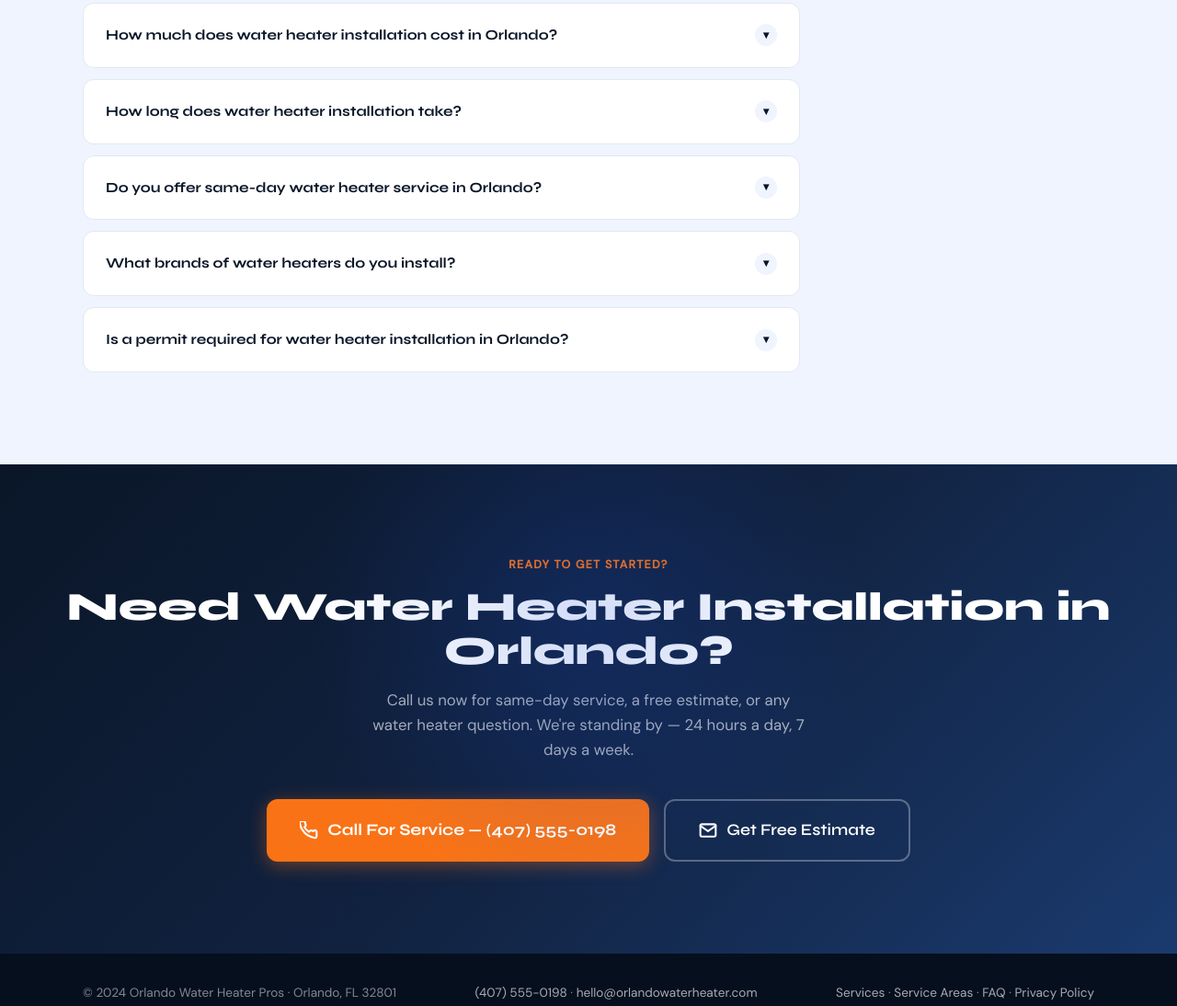
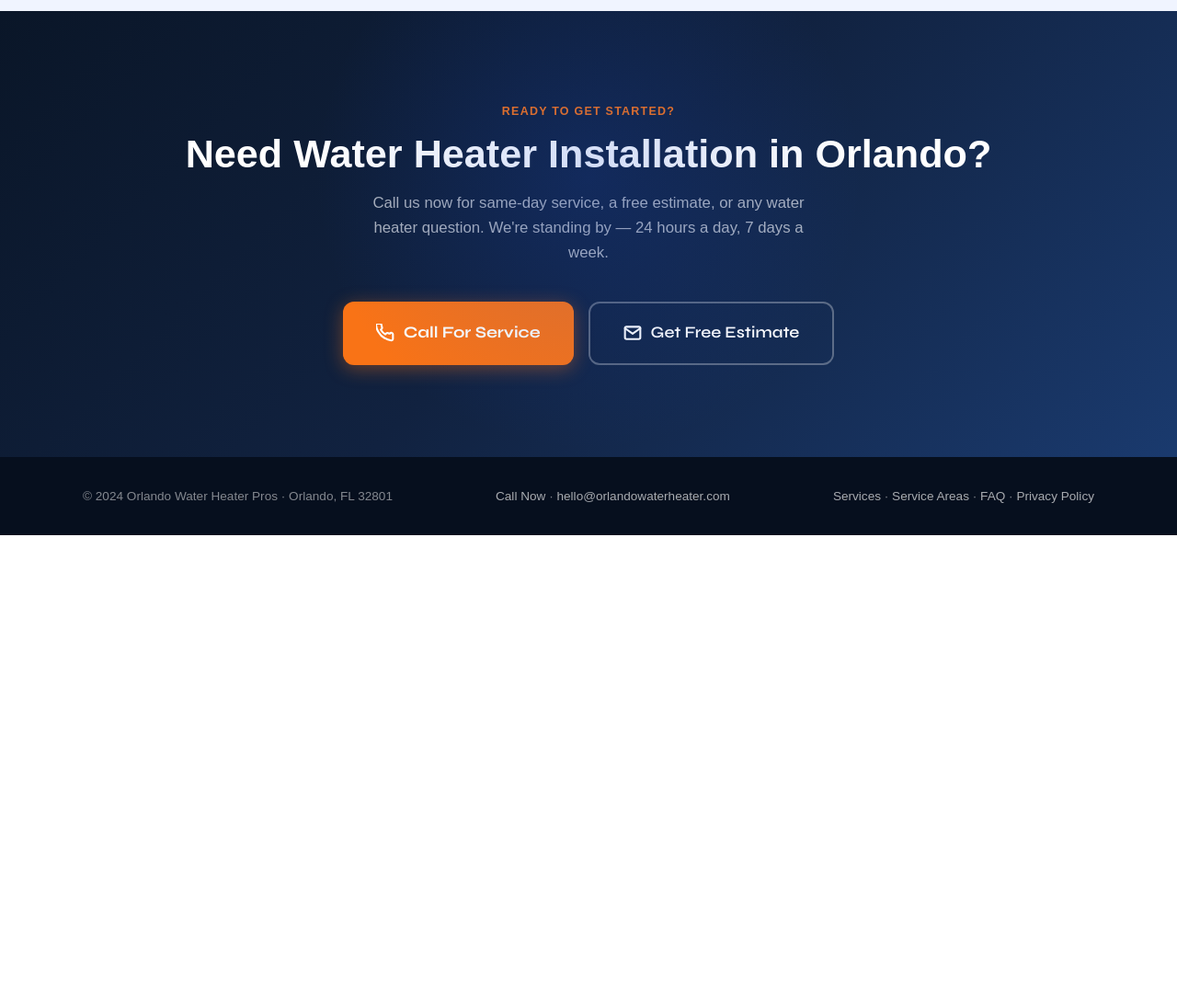
Before and after one commit to Mikeqeer/Water-Heater-Installation-Orlando-FL, a plain HTML site: page index.html in a window 1280 px wide. Shown: the part 5455-6549 px from the top of the page at 92% size. After the commit the page ends 6037 px from the top, so only its background shows below. Drawn offline with Linux system fonts and the light colour scheme.

Commit message:
Update index.html

```diff
--- a/index.html
+++ b/index.html
@@ -7,13 +7,14 @@
   <meta name="description" content="Expert water heater installation in Orlando, FL. Same-day service, licensed technicians, affordable pricing. Call now for a free estimate!" />
   <meta name="keywords" content="water heater installation Orlando, water heater repair Orlando, tankless water heater installation Orlando, emergency water heater service Orlando, affordable water heater installation Orlando" />
   <meta name="robots" content="index, follow" />
-  <link rel="canonical" href="https://www.orlandowaterheater.com/" />
+  <link rel="canonical" href="https://mikeqeer.github.io/Water-Heater-Installation-Orlando-FL/" />
+  <meta name="google-site-verification" content="nWH3yTKHwfMFpVS6_PHjhOFt3eMo0-XpwVVu8vpGf-Y" />
 
   <!-- Open Graph -->
   <meta property="og:title" content="Water Heater Installation Orlando | Same-Day Service" />
   <meta property="og:description" content="Expert water heater installation in Orlando, FL. Same-day service, licensed technicians, affordable pricing." />
   <meta property="og:type" content="website" />
-  <meta property="og:url" content="https://www.orlandowaterheater.com/" />
+  <meta property="og:url" content="https://mikeqeer.github.io/Water-Heater-Installation-Orlando-FL/" />
 
   <!-- Schema Markup: LocalBusiness -->
   <script type="application/ld+json">
@@ -22,7 +23,7 @@
     "@type": "Plumber",
     "name": "Orlando Water Heater Pros",
     "description": "Professional water heater installation, repair, and tankless water heater services in Orlando, Florida.",
-    "url": "https://www.orlandowaterheater.com",
+    "url": "https://mikeqeer.github.io/Water-Heater-Installation-Orlando-FL/",
     "telephone": "+1-407-555-0198",
     "address": {
       "@type": "PostalAddress",
@@ -126,7 +127,7 @@
     html { scroll-behavior: smooth; }
 
     body {
-      font-family: 'DM Sans', sans-serif;
+      font-family: 'popins', sans-serif;
       color: var(--text);
       background: var(--white);
       overflow-x: hidden;
@@ -134,7 +135,7 @@
     }
 
     h1, h2, h3, h4, h5 {
-      font-family: 'Syne', sans-serif;
+      font-family: 'popins', sans-serif;
       line-height: 1.15;
     }
 
@@ -899,7 +900,7 @@
       </div>
       <span class="nav-brand">Orlando Water Heater <span>Pros</span></span>
     </a>
-    <a class="nav-phone" href="https://houseplumbingservices.com/water-heater-installation-orlando-fl/" aria-label="Call us at 407-555-0198">
+    <a class="nav-phone" href="https://houseplumbingservices.com/water-heater-installation-orlando-fl/" aria-label="Call us">
       <svg width="16" height="16" viewBox="0 0 24 24" fill="none" stroke="currentColor" stroke-width="2.5" stroke-linecap="round" stroke-linejoin="round"><path d="M22 16.92v3a2 2 0 01-2.18 2 19.79 19.79 0 01-8.63-3.07A19.5 19.5 0 013.07 10.8 19.79 19.79 0 01.02 2.22 2 2 0 012 0h3a2 2 0 012 1.72 12.84 12.84 0 00.7 2.81 2 2 0 01-.45 2.11L6.09 7.91a16 16 0 006 6l1.27-1.27a2 2 0 012.11-.45 12.84 12.84 0 002.81.7A2 2 0 0122 14h.01l-.01 2.92z"/></svg>
       Call For Emergency Service
     </a>
@@ -1257,7 +1258,7 @@
     <div class="final-cta-buttons">
       <a class="btn-primary" href="https://houseplumbingservices.com/water-heater-repair-orlando-fl/" style="font-size:1.1rem; padding:18px 36px;" aria-label="Call for water heater service">
         <svg width="20" height="20" viewBox="0 0 24 24" fill="none" stroke="currentColor" stroke-width="2.5" stroke-linecap="round" stroke-linejoin="round"><path d="M22 16.92v3a2 2 0 01-2.18 2 19.79 19.79 0 01-8.63-3.07A19.5 19.5 0 013.07 10.8 19.79 19.79 0 01.02 2.22 2 2 0 012 0h3a2 2 0 012 1.72 12.84 12.84 0 00.7 2.81 2 2 0 01-.45 2.11L6.09 7.91a16 16 0 006 6l1.27-1.27a2 2 0 012.11-.45 12.84 12.84 0 002.81.7A2 2 0 0122 14h.01l-.01 2.92z"/></svg>
-        Call For Service — (407) 555-0198
+        Call For Service
       </a>
       <a class="btn-secondary" href="https://houseplumbingservices.com/water-heater-repair-orlando-fl/" style="font-size:1.1rem; padding:18px 36px;" aria-label="Get a free estimate by email">
         <svg width="20" height="20" viewBox="0 0 24 24" fill="none" stroke="currentColor" stroke-width="2.5" stroke-linecap="round" stroke-linejoin="round"><path d="M4 4h16c1.1 0 2 .9 2 2v12c0 1.1-.9 2-2 2H4c-1.1 0-2-.9-2-2V6c0-1.1.9-2 2-2z"/><polyline points="22,6 12,13 2,6"/></svg>
@@ -1271,7 +1272,7 @@
     <div class="footer-inner">
       <div>© 2024 Orlando Water Heater Pros · Orlando, FL 32801</div>
       <div>
-        <a href="tel:+14075550198">(407) 555-0198</a> ·
+        <a href="https://houseplumbingservices.com/water-heater-repair-orlando-fl/">Call Now</a> ·
         <a href="mailto:hello@orlandowaterheater.com">hello@orlandowaterheater.com</a>
       </div>
       <div>
```
